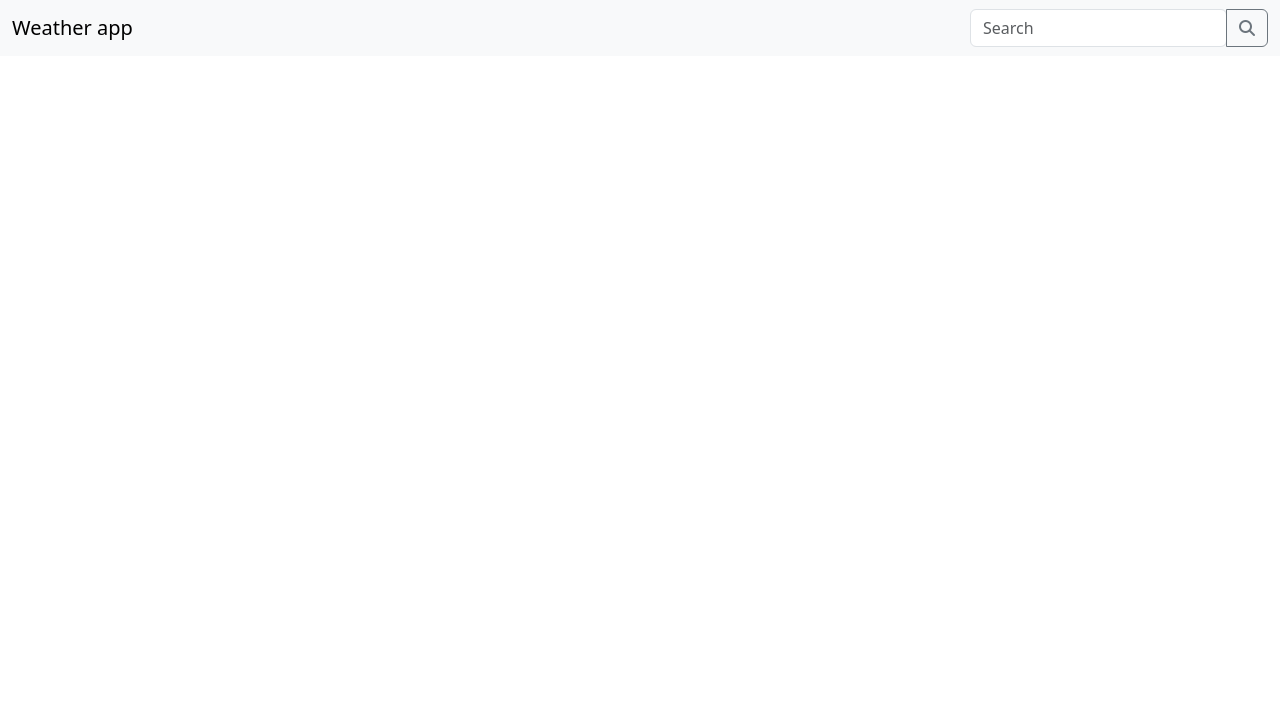
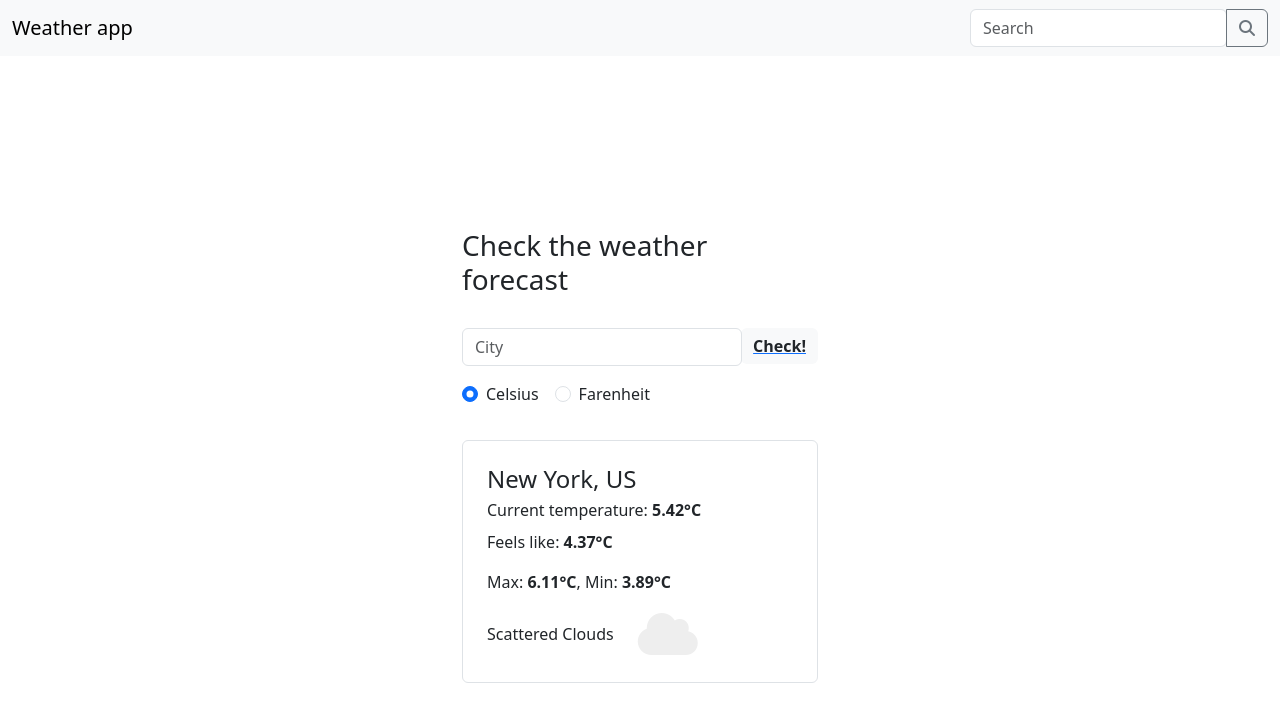
Before and after one commit to HassanNazamul/weatherapp, a JavaScript app: page / in a window 1280 px wide. Shown: the top 722 px of the page. Built offline with nearby package versions, Linux system fonts and the light colour scheme.

Commit message:
Body work

```diff
--- a/src/App.js
+++ b/src/App.js
@@ -1,7 +1,16 @@
+import Weatherbody from "./Layout.js/Body/Weatherbody";
 import NavBar from "./Layout.js/Header/NavBar";
 
 function App() {
-  return <NavBar />;
+
+  return (
+
+    <>
+      <NavBar/>
+      <Weatherbody/>
+    </>
+
+  );
 }
 
 export default App;
--- a/src/Layout.js/Body/Weatherbody.js
+++ b/src/Layout.js/Body/Weatherbody.js
@@ -1,12 +1,83 @@
-import OpenWeather from '../OpenWeather';
 
-function Weatherbody(){
+function Weatherbody() {
+  return (
+    <section className="vh-100">
+      <div className="container py-5 h-100">
+        <div className="row d-flex justify-content-center align-items-center h-100">
+          <div className="col-md-8 col-lg-6 col-xl-4">
+            <h3 className="mb-4 pb-2 fw-normal">Check the weather forecast</h3>
 
-    return (
+            <div className="input-group rounded mb-3">
+              <input
+                type="search"
+                className="form-control rounded"
+                placeholder="City"
+                aria-label="Search"
+                aria-describedby="search-addon"
+              />
+              <a href="#!" type="button">
+                <span
+                  className="input-group-text border-0 fw-bold"
+                  id="search-addon"
+                >
+                  Check!
+                </span>
+              </a>
+            </div>
 
-        <OpenWeather/>
-    );
+            <div className="mb-4 pb-2">
+              <div className="form-check form-check-inline">
+                <input
+                  className="form-check-input"
+                  type="radio"
+                  name="inlineRadioOptions"
+                  id="inlineRadio1"
+                  value="option1"
+                  checked
+                />
+                <label className="form-check-label" for="inlineRadio1">
+                  Celsius
+                </label>
+              </div>
 
+              <div className="form-check form-check-inline">
+                <input
+                  className="form-check-input"
+                  type="radio"
+                  name="inlineRadioOptions"
+                  id="inlineRadio2"
+                  value="option2"
+                />
+                <label className="form-check-label" for="inlineRadio2">
+                  Farenheit
+                </label>
+              </div>
+            </div>
+
+            <div className="card shadow-0 border">
+              <div className="card-body p-4">
+                <h4 className="mb-1 sfw-normal">New York, US</h4>
+                <p className="mb-2">
+                  Current temperature: <strong>5.42°C</strong>
+                </p>
+                <p>
+                  Feels like: <strong>4.37°C</strong>
+                </p>
+                <p>
+                  Max: <strong>6.11°C</strong>, Min: <strong>3.89°C</strong>
+                </p>
+
+                <div className="d-flex flex-row align-items-center">
+                  <p className="mb-0 me-4">Scattered Clouds</p>
+                  <i className="fas fa-cloud fa-3x" style={{color: "#eee"}}></i>
+                </div>
+              </div>
+            </div>
+          </div>
+        </div>
+      </div>
+    </section>
+  );
 }
 
 export default Weatherbody;
```
Also changed, not shown: src/Layout.js/OpenWeather.js (deleted, +0 -25 lines), src/Layout.js/style.css (deleted).
